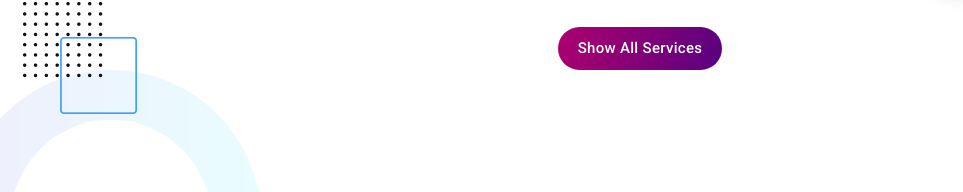
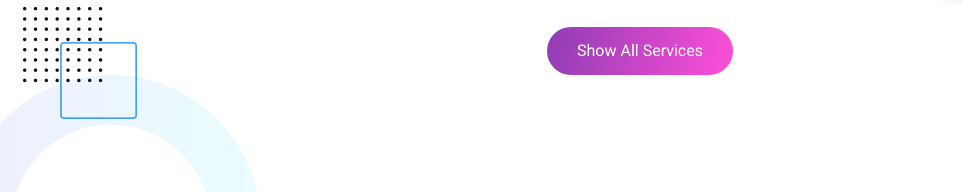
Before and after one commit to Ean1231/Softmobi_Website, a plain HTML site: page index.html in a window 1280 px wide. Shown: the part 1646-1838 px from the top of the page, 0-963 px from the left. Drawn offline with Linux system fonts and the light colour scheme.

Commit message:
Service button fix

```diff
--- a/assets/css/templatemo-chain-app-dev.css
+++ b/assets/css/templatemo-chain-app-dev.css
@@ -2453,6 +2453,17 @@ responsive
   color: #2a2a2a;
 }
 
+.gradient-button .btn-reset{
+  padding: 12px 30px;
+  border: 0;
+  border-radius: 50px;            /* adjust if needed */
+  color: #fff;
+  cursor: pointer;
+  background: linear-gradient(105deg, #8e3cb4, #ff4fd8);
+}
+
+
+
 #service-popup-modal .close.service-popup-close-btn {
   background: #8e3cb4;
   border: 0;
--- a/index.html
+++ b/index.html
@@ -293,8 +293,9 @@ https://templatemo.com/tm-570-chain-app-dev
     <div class="row">
       <div class="col-lg-12 text-center" style="margin-top: 30px;">
         <div class="gradient-button">
-          <a href="#" id="show-all-services">Show All Services</a>
+          <button type="button" id="show-all-services" class="btn-reset">Show All Services</button>
         </div>
+
       </div>
     </div>
     <div id="hidden-services" style="display: none;">
@@ -478,7 +479,7 @@ https://templatemo.com/tm-570-chain-app-dev
       <div class="row">
         <div class="col-lg-12 text-center" style="margin-top: 30px;">
           <div class="gradient-button" id="hide-button-container" style="display: none;">
-            <a href="#" id="hide-all-services">Hide Services</a>
+            <button type="button" id="hide-all-services" class="btn-reset">Hide Services</button>
           </div>
         </div>
       </div>
```
